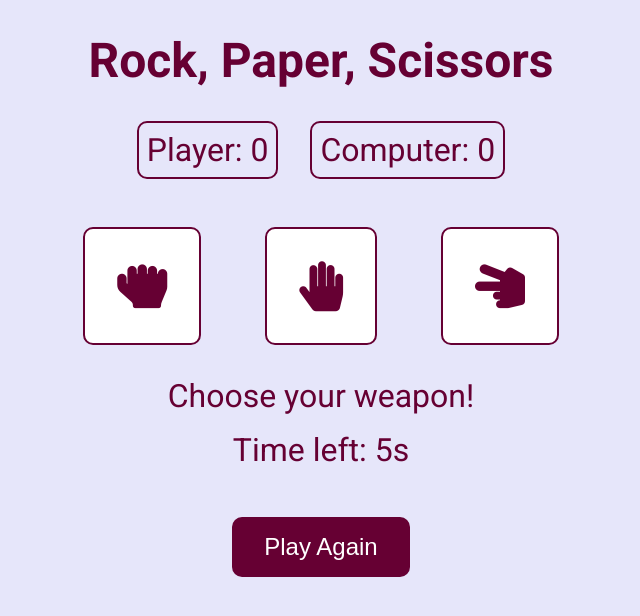
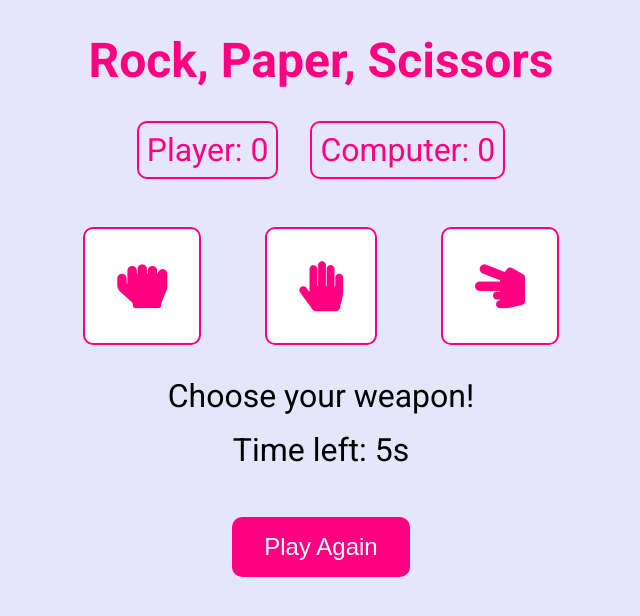
Before and after one commit to maenerosa/rock-paper-scissors, a plain HTML site: page index.html in a window 1280 px wide. Shown: the whole page, without its empty margins (319-959 px from the left). Drawn offline with Linux system fonts and the light colour scheme.

Commit message:
update color

```diff
--- a/style.css
+++ b/style.css
@@ -17,7 +17,7 @@ h1 {
   text-align: center;
   font-size: 3rem;
   margin-top: 2rem;
-  color: #660033;
+  color: #ff0080;
 }
 
 /* Style scoreboard */
@@ -31,9 +31,9 @@ h1 {
   font-size: 2rem;
   margin: 0 1rem;
   padding: 0.5rem;
-  border: 2px solid #660033;
+  border: 2px solid #ff0080;
   border-radius: 10px;
-  color: #660033;
+  color: #ff0080;
 }
 
 /* Style choices */
@@ -44,7 +44,7 @@ h1 {
 }
 
 .choice {
-  border: 2px solid #660033;
+  border: 2px solid #ff0080;
   border-radius: 10px;
   margin: 0 2rem;
   padding: 2rem;
@@ -65,7 +65,7 @@ h1 {
 }
 
 .choice i {
-  color: #660033;
+  color: #ff0080;
   font-size: 50px;
 }
 
@@ -74,13 +74,13 @@ h1 {
   text-align: center;
   font-size: 2rem;
   margin-top: 2rem;
-  color: #660033;
+  color: #020202;
 }
 
 #computer-choice {
   text-align: center;
   font-size: 2rem;
-  color: #660033;
+  color: #0062ff;
 }
 
 /* Style timer */
@@ -88,7 +88,7 @@ h1 {
   text-align: center;
   font-size: 2rem;
   margin-top: 1rem;
-  color: #660033;
+  color: #000000;
 }
 
 /* Style play again button */
@@ -98,7 +98,7 @@ h1 {
   padding: 1rem 2rem;
   border: none;
   border-radius: 10px;
-  background-color: #660033;
+  background-color: #ff0080;
   color: #ffffff;
   font-size: 1.5rem;
   cursor: pointer;
@@ -106,7 +106,7 @@ h1 {
 }
 
 .play-again:hover {
-  background-color: #993366;
+  background-color: #04040490;
 }
 
 .play-again:active {
```
